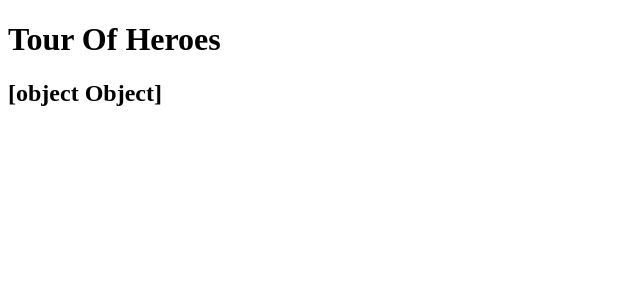
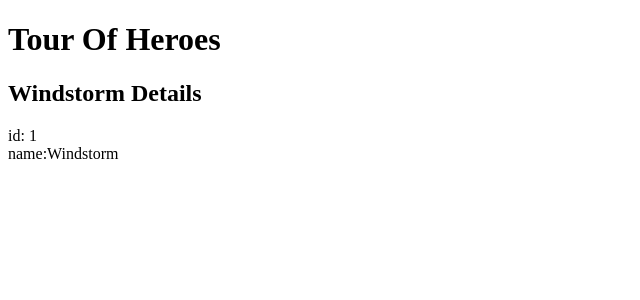
Before and after one commit to LindaMangena/Tour_of_heroes, an Angular app in the folder ToutOfHeroes/: page / in a window 1280 px wide. Shown: the top 300 px of the page, without its empty margins (0-640 px from the left). Built offline with nearby package versions, Linux system fonts and the light colour scheme.

Commit message:
Getting hero data

```diff
--- a/ToutOfHeroes/src/app/heroes/heroes.component.html
+++ b/ToutOfHeroes/src/app/heroes/heroes.component.html
@@ -1 +1,3 @@
-<h2>{{hero}}</h2>
+<h2>{{hero.name}} Details </h2>
+<div><span>id: </span>{{hero.id}}</div>
+<div>name:<span></span>{{hero.name}} </div>
```
Also changed, not shown: 1 other file (tests, documents, lock files or other folders).
